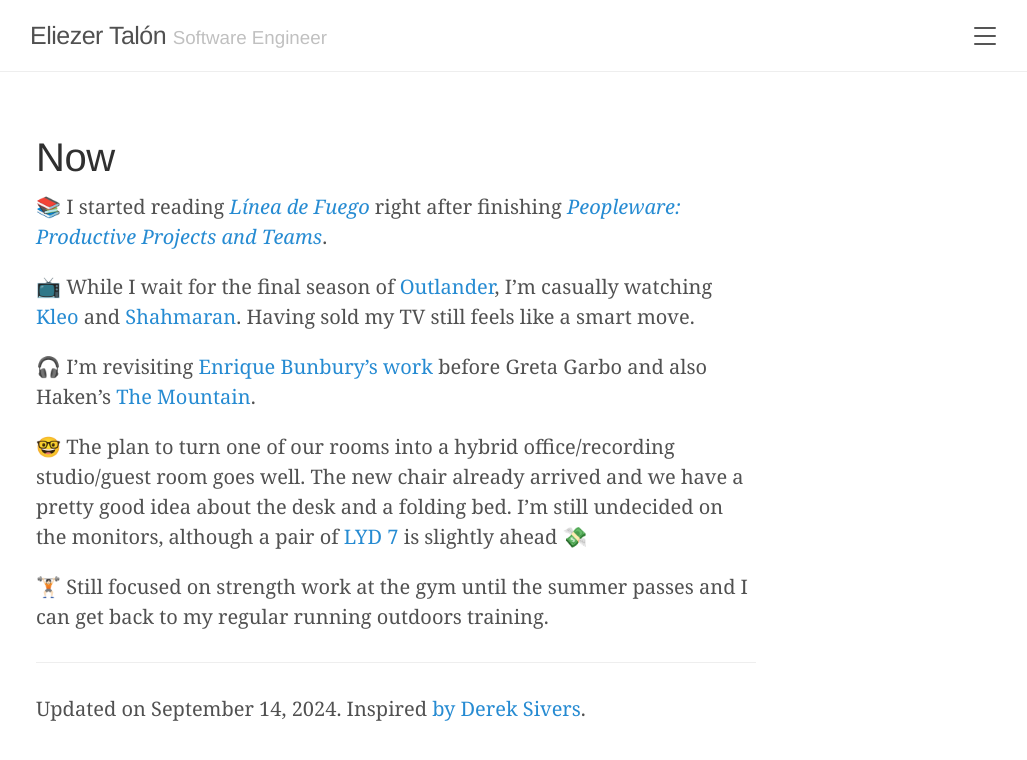
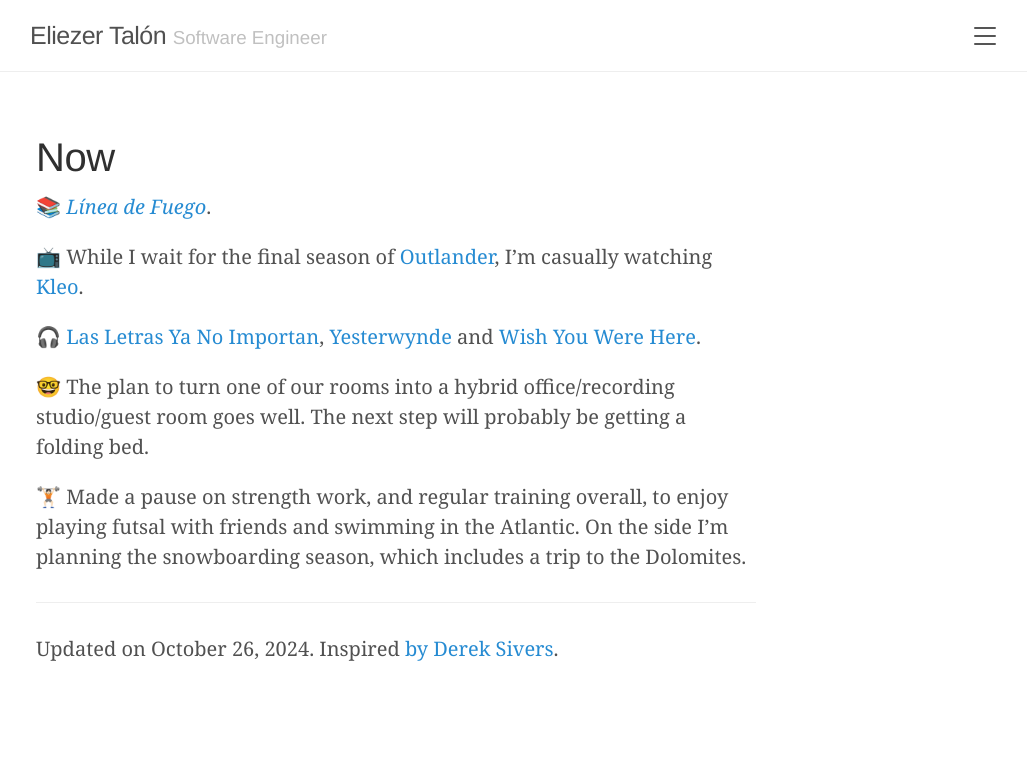
Before and after one commit to elitalon/elitalon.github.io, a Jekyll site: the page built from now.md, in a window 1280 px wide. Shown: the top 760 px of the page, without its empty margins (244-1271 px from the left). Built offline with Jekyll 4.4.1, drawn with Linux system fonts in a browser that asks for light colours.

Commit message:
Update 'Now'

```diff
--- a/now.md
+++ b/now.md
@@ -1,20 +1,20 @@
 ---
 layout: page
 title: Now
-date: 2024-09-14
+date: 2024-10-26
 ---
 
-📚 I started reading [_Línea de Fuego_](https://www.perezreverte.com/libro/748/linea-de-fuego/) right after finishing [_Peopleware: Productive Projects and Teams_](https://www.pearson.ch/shop/weiterbildung/peopleware-productive-projects-and-teams-9780321934116).
+📚 [_Línea de Fuego_](https://www.perezreverte.com/libro/748/linea-de-fuego/).
 
 
-📺 While I wait for the final season of [Outlander](https://en.wikipedia.org/wiki/Outlander_(TV_series)), I'm casually watching [Kleo](https://en.wikipedia.org/wiki/Kleo) and [Shahmaran](https://en.wikipedia.org/wiki/Shahmaran_(TV_series)). Having sold my TV still feels like a smart move.
+📺 While I wait for the final season of [Outlander](https://en.wikipedia.org/wiki/Outlander_(TV_series)), I'm casually watching [Kleo](https://en.wikipedia.org/wiki/Kleo).
 
 
-🎧 I'm revisiting [Enrique Bunbury's work](https://en.wikipedia.org/wiki/Enrique_Bunbury#Studio_albums) before Greta Garbo and also Haken's [The Mountain](https://en.wikipedia.org/wiki/The_Mountain_(Haken_album)).
+🎧 [Las Letras Ya No Importan](https://en.wikipedia.org/wiki/Las_Letras_Ya_No_Importan), [Yesterwynde](https://en.wikipedia.org/wiki/Yesterwynde) and [Wish You Were Here](https://en.wikipedia.org/wiki/Wish_You_Were_Here_(Pink_Floyd_album)).
 
-🤓 The plan to turn one of our rooms into a hybrid office/recording studio/guest room goes well. The new chair already arrived and we have a pretty good idea about the desk and a folding bed. I'm still undecided on the monitors, although a pair of [LYD 7](https://dynaudio.com/professional-audio/lyd/lyd-7) is slightly ahead 💸
+🤓 The plan to turn one of our rooms into a hybrid office/recording studio/guest room goes well. The next step will probably be getting a folding bed.
 
-🏋🏻 Still focused on strength work at the gym until the summer passes and I can get back to my regular running outdoors training.
+🏋🏻 Made a pause on strength work, and regular training overall, to enjoy playing futsal with friends and swimming in the Atlantic. On the side I'm planning the snowboarding season, which includes a trip to the Dolomites.
 
 ---
 
```
